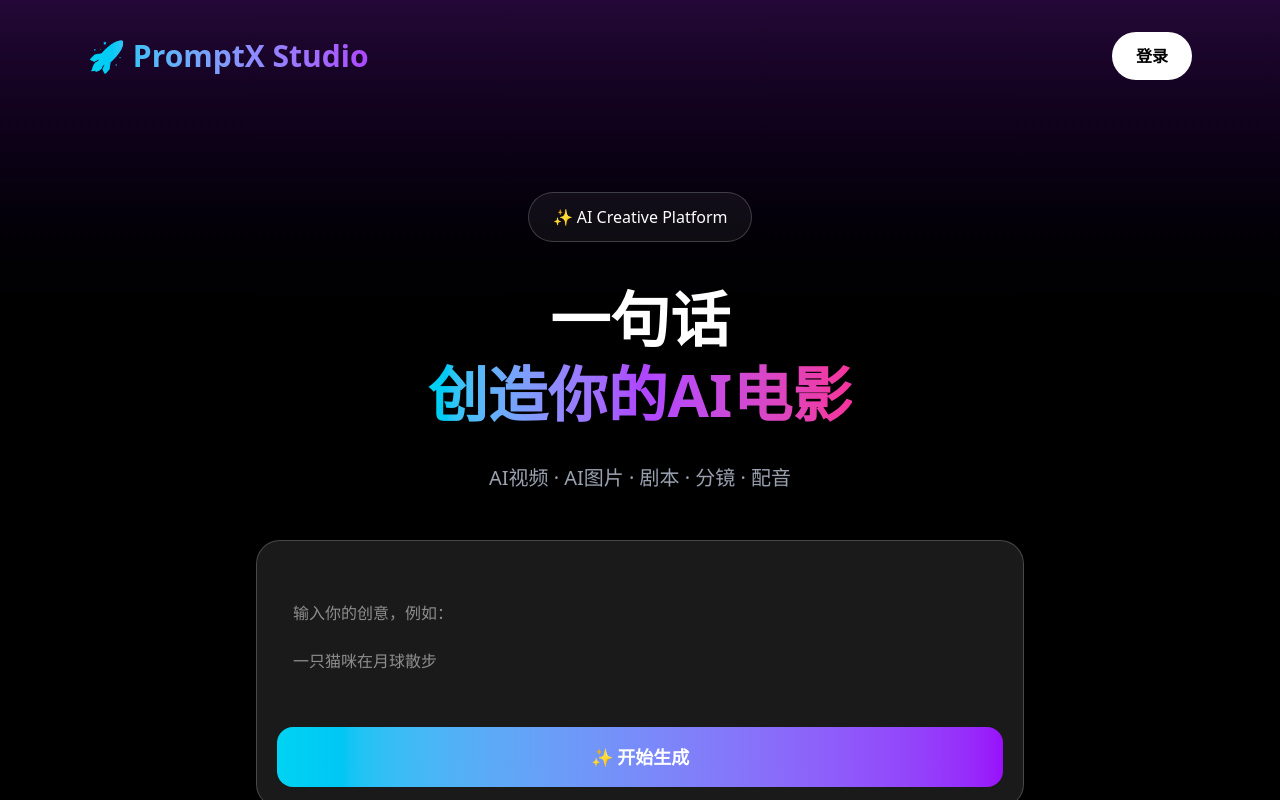
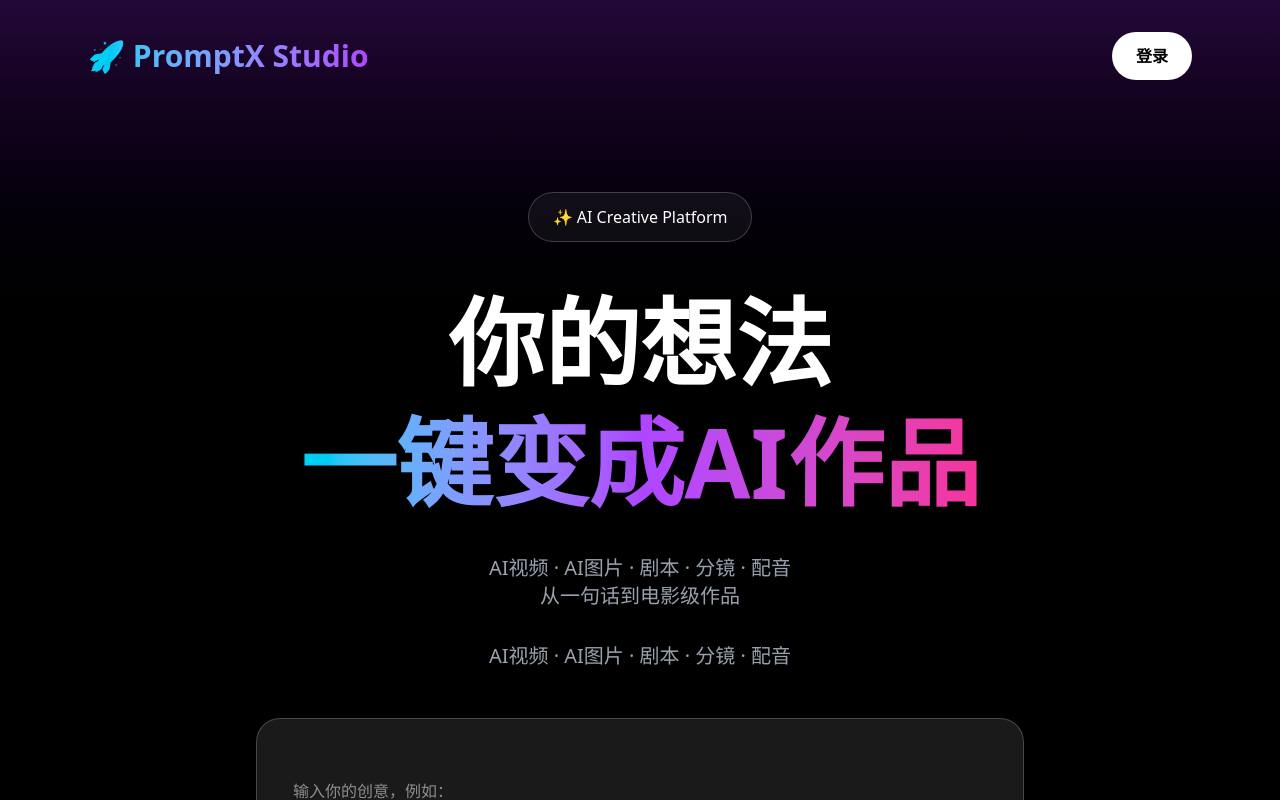
Before and after one commit to louqingle/promptx-studio, a Next.js app: page / in a window 1280 px wide. Shown: the top 800 px of the page. Built offline with nearby package versions, Linux system fonts and the light colour scheme.

Commit message:
Update page.tsx

```diff
--- a/app/page.tsx
+++ b/app/page.tsx
@@ -181,15 +181,15 @@ bg-white/5
 
 <h2 className="
 mt-10
-text-6xl
+text-5xl
+md:text-8xl
 font-black
 leading-tight
 ">
 
-一句话
+你的想法
 
 <br/>
-
 
 <span className="
 bg-gradient-to-r
@@ -200,12 +200,24 @@ bg-clip-text
 text-transparent
 ">
 
-创造你的AI电影
+一键变成AI作品
 
 </span>
 
+</h2>
 
-</h2>
+
+<p className="
+mt-8
+text-xl
+text-gray-400
+">
+
+AI视频 · AI图片 · 剧本 · 分镜 · 配音
+<br/>
+从一句话到电影级作品
+
+</p>
 
 
 
```
